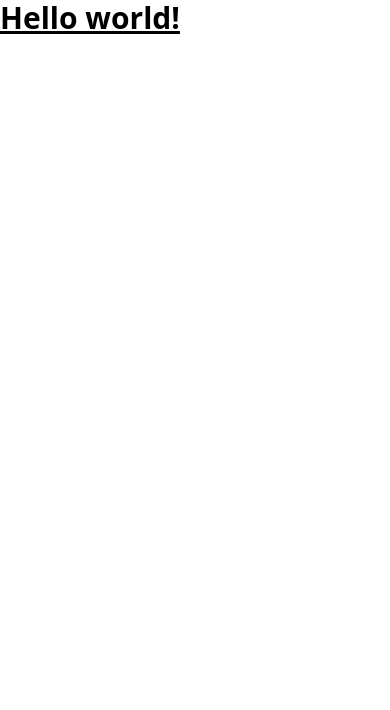
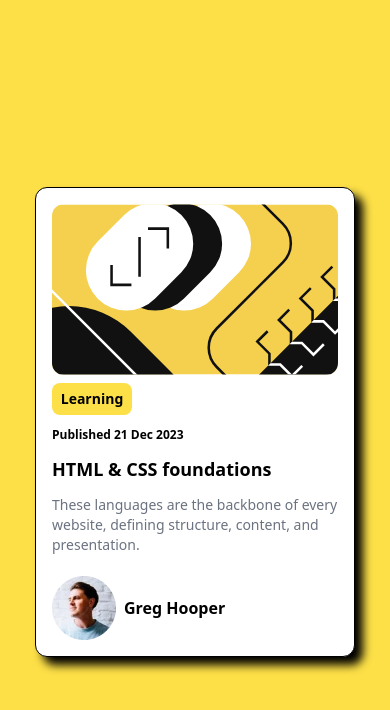
Before and after one commit to lingowmx/practice-card-main-tailwind, a website built with Vite: page index.html in a window 390 px wide. Built offline with nearby package versions, Linux system fonts and the light colour scheme.

Commit message:
mobile first done

```diff
--- a/index.html
+++ b/index.html
@@ -1,16 +1,39 @@
-<!doctype html>
+<!DOCTYPE html>
 <html lang="en">
   <head>
     <meta charset="UTF-8" />
     <link rel="icon" type="image/svg+xml" href="/vite.svg" />
     <meta name="viewport" content="width=device-width, initial-scale=1.0" />
     <title>Vite App</title>
-    <link rel="stylesheet" href="/src/style.css">
+    <link rel="stylesheet" href="/src/style.css" />
   </head>
-  <body>
-    <h1 class ="text-3xl font-bold underline">
-      Hello world!
-    </h1>
+  <body class="bg-yellow-300 flex justify-center items-center h-screen">
+    <main class="bg-white flex flex-col w-80 p-4 rounded-xl border border-black shadow-black shadow-[8px_8px_10px]">
+      <img
+        src="./assets/images/illustration-article.svg"
+        alt="main-ig"
+        class="w-full rounded-xl"
+      />
+      <section>
+        <div
+          class="bg-yellow-300 w-20 h-8 rounded-lg mt-2 flex justify-center items-center font-semibold"
+        >
+          <p class="text-black text-sm">Learning</p>
+        </div>
+        <p class="text-xs font-semibold mt-3 mb-3">Published 21 Dec 2023</p>
+        <h1 class="font-bold text-lg mb-3">HTML & CSS foundations</h1>
+        <p class="text-gray-500 text-sm mb-5">
+          These languages are the backbone of every website, defining structure,
+          content, and presentation.
+        </p>
+        <div class="flex">
+          <img src="./assets/images/image-avatar.webp" alt="avata-img" />
+          <div class="flex justify-center items-center ">
+            <h3 class="font-semibold ml-2">Greg Hooper</h3>
+          </div>
+        </div>
+      </section>
+    </main>
     <script type="module" src="/src/main.js"></script>
   </body>
 </html>
```
